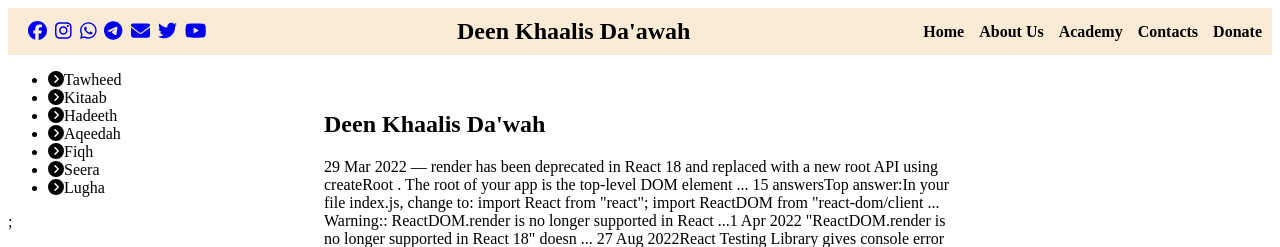
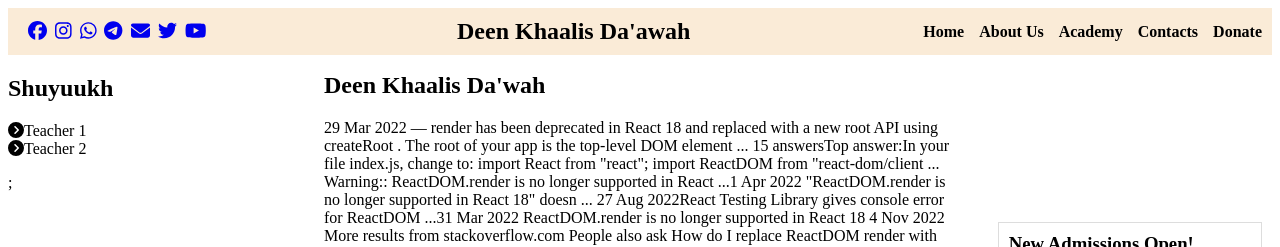
Before and after one commit to ABUJARIRY123/Mynewstart, a React (Create React App) app in the folder web/: page / in a window 1280 px wide. Shown: the top 247 px of the page. Built offline with nearby package versions, Linux system fonts and the light colour scheme.

Commit message:
Sidebar fixed

```diff
--- a/web/src/App.js
+++ b/web/src/App.js
@@ -24,8 +24,7 @@ function App() {
           <Route path="/contacts" element={<Contacts />} />
           <Route path="/donate" element={<Donate />} />
           <Route path="/portals" element={<Portals />} />
-          <Route path="/category/sahih-bukhaary" element={<SahihBukhaary />} /> {/* Add this route */}
-
+          <Route path="/sidebar" element={<Sidebar />} /> {/* Add this route */}
         </Routes>
       </div>
       <Footer />
--- a/web/src/Sidebar.js
+++ b/web/src/Sidebar.js
@@ -1,67 +1,158 @@
 import React, { useState } from 'react';
 import { FontAwesomeIcon } from '@fortawesome/react-fontawesome';
-import { faChevronCircleRight } from '@fortawesome/free-solid-svg-icons';
-import './index.css'
+import { faChevronCircleRight, faChevronCircleDown } from '@fortawesome/free-solid-svg-icons';
+import './index.css';
 import { Link } from 'react-router-dom';
 
 function Sidebar() {
-    const categories = [
+    const Teachers = [
+        {
+            name: "Teacher 1",
+            categories: [
                 {
                     name: "Tawheed",
-            contents: ["Kitaabu Tawheed ", "Fathul Majeed", "Qawaidul Arba'a", "Nawaqidh Al Islaam" ]
+                    Books: [
+                        {
+                            name: "Kitaabu Tawheed",
+                            Topics: ["Topic 1", "Topic 2"],
                         },
                         {
-            name: "Kitaab",
-            contents: ["Tafseer", "Audio"]
+                            name: "Usulu Thalatha",
+                            Topics: ["Topic 1", "Topic 2"],
+                        },
+                        {
+                            name: "Qawaeed Arba",
+                            Topics: ["Topic 1", "Topic 2"],
+                        },
+                        // Add other books
+                    ],
                 },
                 {
                     name: "Hadeeth",
-            contents: ["Sahih Bukhaary", "Sahih Muslim", "Sunan Ibn Majah", "Sunan Abu Daud", "Sunan at Tirmidhy",
-        "Sunan an Nasai", "Arbauna ANnawawi"]
+                    Books: [
+                        {
+                            name: "Bukhaar",
+                            Topics: ["Topic 1", "Topic 2"],
                         },
                         {
-            name: "Aqeedah",
-            contents: ["Usulu Sunnah Imam Ahmad", "Sharhu Sunnah Imam Barbahary", "Usulu Sunah Imam Abdullah Ibn Zubeir"]
+                            name: "Muslim",
+                            Topics: ["Topic 1", "Topic 2"],
                         },
                         {
-            name: "Fiqh",
-            contents: ["Bulughul Maraam", "Umdatul Ahqaam", "Al Muharar fil Hadeeth"]
+                            name: "Ibn Majah",
+                            Topics: ["Topic 1", "Topic 2"],
+                        },
+                        // Add other books
+                    ],
+                },
+                // Add other categories
+            ],
         },
         {
-            name: "Seera",
-            contents: ["Rakheeq Makhtuum ", "Bidaya wa Nnihaya", "Qawaidul Arba'a", "Nawaqidh Al Islaam"]
+            name: "Teacher 2",
+            categories: [
+                {
+                    name: "Tawheed",
+                    Books: [
+                        {
+                            name: "Kitaabu Tawheed",
+                            Topics: ["Topic 1", "Topic 2"],
                         },
                         {
-            name: "Lugha",
-            contents: ["Kitabu cha Kwanza ", "Kitabu cha Pili", "Qawaidul Arba'a", "Nawaqidh Al Islaam"]
+                            name: "Usulu Thalatha",
+                            Topics: ["Topic 1", "Topic 2"],
+                        },
+                        {
+                            name: "Qawaeed Arba",
+                            Topics: ["Topic 1", "Topic 2"],
+                        },
+                        // Add other books
+                    ],
+                },
+                {
+                    name: "Hadeeth",
+                    Books: [
+                        {
+                            name: "Bukhaar",
+                            Topics: ["Topic 1", "Topic 2"],
+                        },
+                        {
+                            name: "Muslim",
+                            Topics: ["Topic 1", "Topic 2"],
+                        },
+                        {
+                            name: "Ibn Majah",
+                            Topics: ["Topic 1", "Topic 2"],
+                        },
+                        // Add other books
+                    ],
+                },
+                // Add other categories
+            ],
         },
 
-        // Add other categories with their contents
+        // Add other teachers
     ];
+
     const [activeCategory, setActiveCategory] = useState(null);
+    const [activeBook, setActiveBook] = useState(null);
 
     const handleCategoryClick = (index) => {
         setActiveCategory(activeCategory === index ? null : index);
+        setActiveBook(null); // Close active book when switching categories
+    };
+
+    const handleBookClick = (bookIndex) => {
+        setActiveBook(activeBook === bookIndex ? null : bookIndex);
     };
 
     return (
         <aside className="sidebar">
             <ul>
-                {categories.map((category, index) => (
+                <li>
+                    <h2>Shuyuukh</h2>
+                </li>
+                {Teachers.map((teacher, teacherIndex) => (
+                    <li key={teacher.name}>
+                        <FontAwesomeIcon
+                            icon={faChevronCircleRight}
+                            onClick={() => handleCategoryClick(teacherIndex)}
+                            className={activeCategory === teacherIndex ? 'active' : ''}
+                        />
+                        {teacher.name}
+                        {activeCategory === teacherIndex && (
+                            <ul className="teacher-list">
+                                {teacher.categories.map((category, categoryIndex) => (
                                     <li key={category.name}>
                                         <FontAwesomeIcon
-                            icon={faChevronCircleRight}
-                            onClick={() => handleCategoryClick(index)}
-                            className={activeCategory === index ? 'active' : ''}
+                                            icon={activeBook === categoryIndex ? faChevronCircleDown : faChevronCircleRight}
+                                            onClick={() => handleBookClick(categoryIndex)}
+                                            className={activeBook === categoryIndex ? 'active' : ''}
                                         />
                                         {category.name}
-                        {activeCategory === index && (
-                            <ul>
-                                {category.contents.map((content, idx) => (
-                                    <li key={idx}>
-                                        <Link to={`/category/${content.replace(/\s+/g, '-').toLowerCase()}`}>
-                                            {content}
+                                        {activeBook === categoryIndex && (
+                                            <ul className="book-list">
+                                                {category.Books.map((book, bookIndex) => (
+                                                    <li key={book.name}>
+                                                        <Link to={`/category/${category.name.replace(/\s+/g, '-').toLowerCase()}/${book.name.replace(/\s+/g, '-').toLowerCase()}`}>
+                                                            <FontAwesomeIcon icon={faChevronCircleRight} className="book-icon" />
+                                                            {book.name}
                                                         </Link>
+                                                        {activeBook === bookIndex && (
+                                                            <ul className="topic-list">
+                                                                {book.Topics.map((topic) => (
+                                                                    <li key={topic}>
+                                                                        <Link to={`/topic/${topic.replace(/\s+/g, '-').toLowerCase()}`}>
+                                                                            {topic}
+                                                                        </Link>
+                                                                    </li>
+                                                                ))}
+                                                            </ul>
+                                                        )}
+                                                    </li>
+                                                ))}
+                                            </ul>
+                                        )}
                                     </li>
                                 ))}
                             </ul>
--- a/web/src/index.css
+++ b/web/src/index.css
@@ -140,3 +140,14 @@
   /* Set your desired background color here */
   /* Add other styling properties as needed */
 }
+.sidebar ul {
+  padding-left: 0;
+  /* Remove left padding for the top-level ul */
+  list-style-type: none;
+  /* Remove default list-style (bullets) */
+}
+
+.teacher-list {
+  margin-left: 0;
+  /* Remove left margin for the nested ul */
+}
```
Lines whose indentation alone changed are shown as unchanged.
